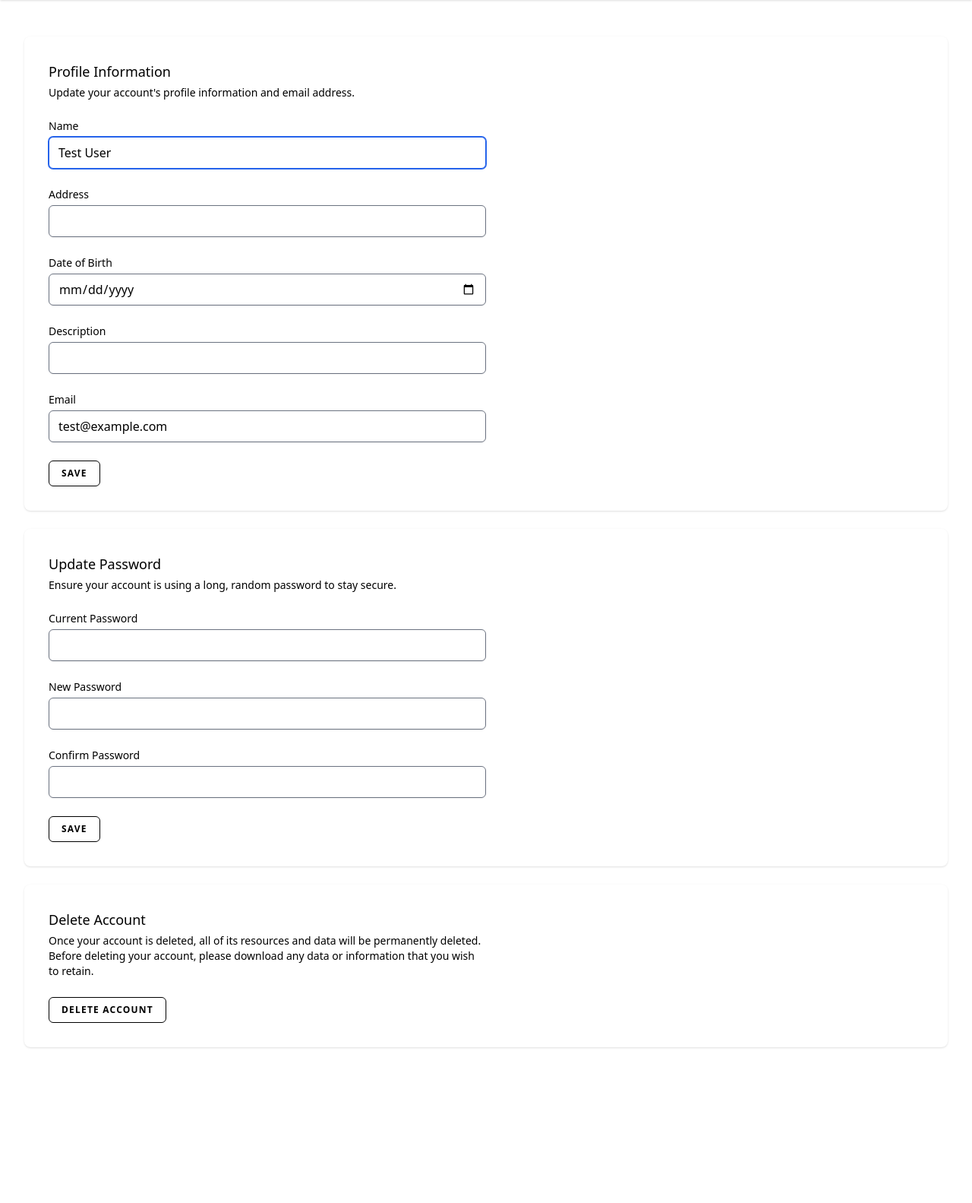
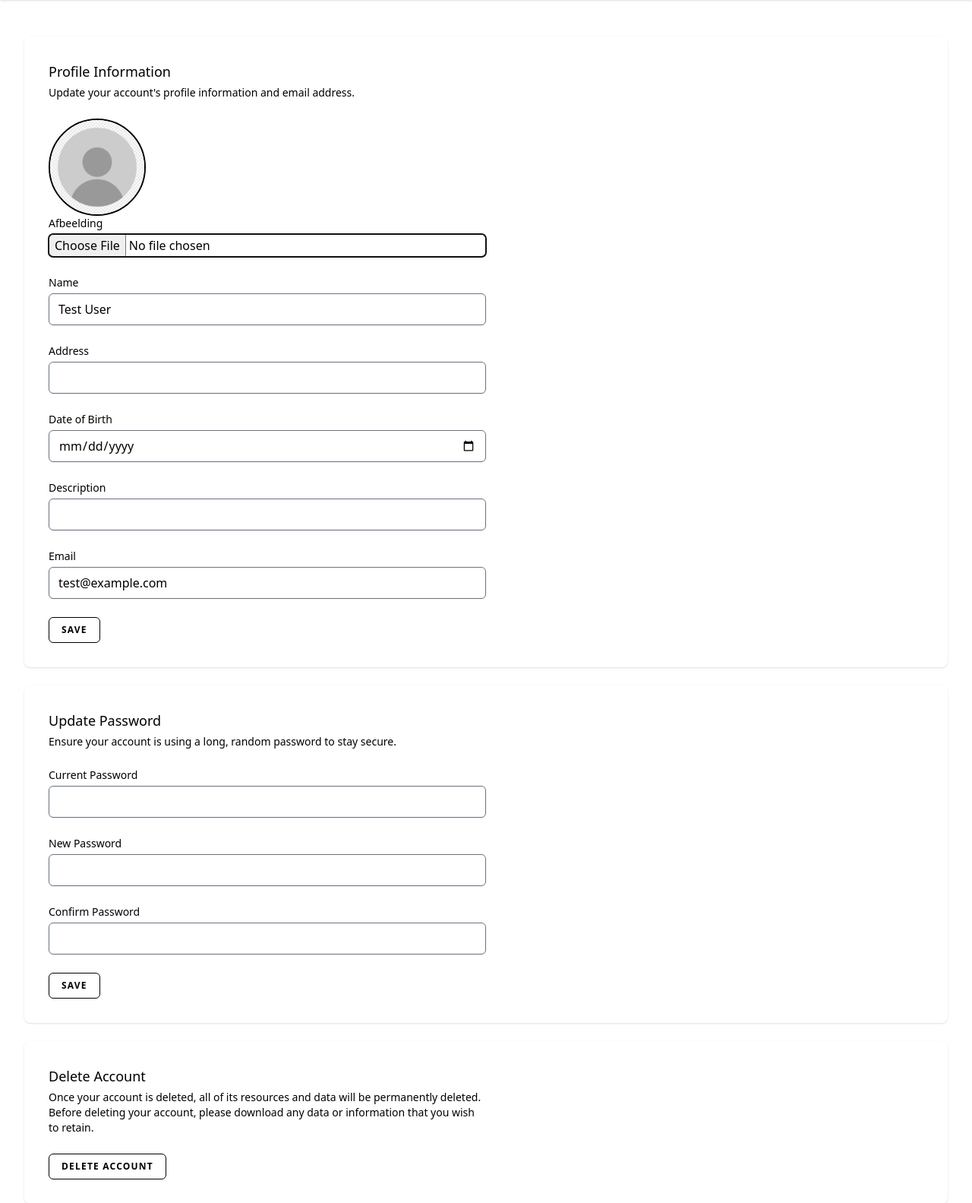
Before and after one commit to larsonx/SocialMedia, a Laravel app: page /profile in a window 1280 px wide. Shown: the part 138-1721 px from the top of the page at 76% size. Before the commit the page ends 1517 px from the top, so only its background shows below. Run offline with Laravel 12, Linux system fonts and the light colour scheme; a user stored in the database is signed in; data comes from the database, SQL or seed files in the repository; style sheets or scripts are compiled from the project's sources.

Commit message:
Image upload
You can now upload images

```diff
--- a/app/Http/Requests/ProfileUpdateRequest.php
+++ b/app/Http/Requests/ProfileUpdateRequest.php
@@ -21,6 +21,7 @@ class ProfileUpdateRequest extends FormRequest
             'description' => 'nullable|string|max:500',
             'address' => 'nullable|string|max:255',
             'birthdate' => 'nullable|date',
+            'image' => 'nullable|image|mimes:jpeg,png,jpg,gif|max:2048',
         ];
     }
 }
--- a/app/Models/User.php
+++ b/app/Models/User.php
@@ -23,6 +23,7 @@ class User extends Authenticatable
         'description',
         'address',
         'birthdate',
+        'image',
     ];
 
     /**
--- a/resources/views/profile/partials/update-profile-information-form.blade.php
+++ b/resources/views/profile/partials/update-profile-information-form.blade.php
@@ -13,10 +13,19 @@
         @csrf
     </form>
 
-    <form method="post" action="{{ route('profile.update') }}" class="mt-6 space-y-6">
+    <form method="post" action="{{ route('profile.update') }}" enctype="multipart/form-data" class="mt-6 space-y-6">
         @csrf
         @method('patch')
 
+        <div>
+            <div class="w-32 h-32 rounded-full overflow-hidden border-2 border-gray-300 flex items-center justify-center">
+            <img id="profileImage" src="{{ asset('placeholder.JPG') }}" enctype="multipart/form-data class="w-full h-full object-cover" />
+            </div>
+            <x-input-label for="image" :value="__('Afbeelding')" />
+            <x-text-input id="image" name="image" type="file" class="mt-1 block w-full" :value="old('image', $user->image)"  autofocus autocomplete="image" />
+            <x-input-error class="mt-2" :messages="$errors->get('image')" />
+
+        </div>
         <div>
             <x-input-label for="name" :value="__('Name')" />
             <x-text-input id="name" name="name" type="text" class="mt-1 block w-full" :value="old('name', $user->name)" required autofocus autocomplete="name" />
@@ -34,7 +43,7 @@
         </div>
         <div>
             <x-input-label for="description" :value="__('Description')" />
-            <x-text-input id="description" name="description" type="text" class="mt-1 block w-full" :value="old('description', $user->description)" required autofocus autocomplete="description" />
+            <x-text-input id="description" name="description" type="text" class="mt-1 block w-full" :value="old('description', $user->description)"  autofocus autocomplete="description" />
             <x-input-error class="mt-2" :messages="$errors->get('description')" />
         </div>
 
```
Also changed, not shown: app/Http/Controllers/ProfileController.php (line endings or trailing spaces), database/migrations/2024_09_26_072531_add_profile_fields_to_users_table.php, public/placeholder.jpg (added).
